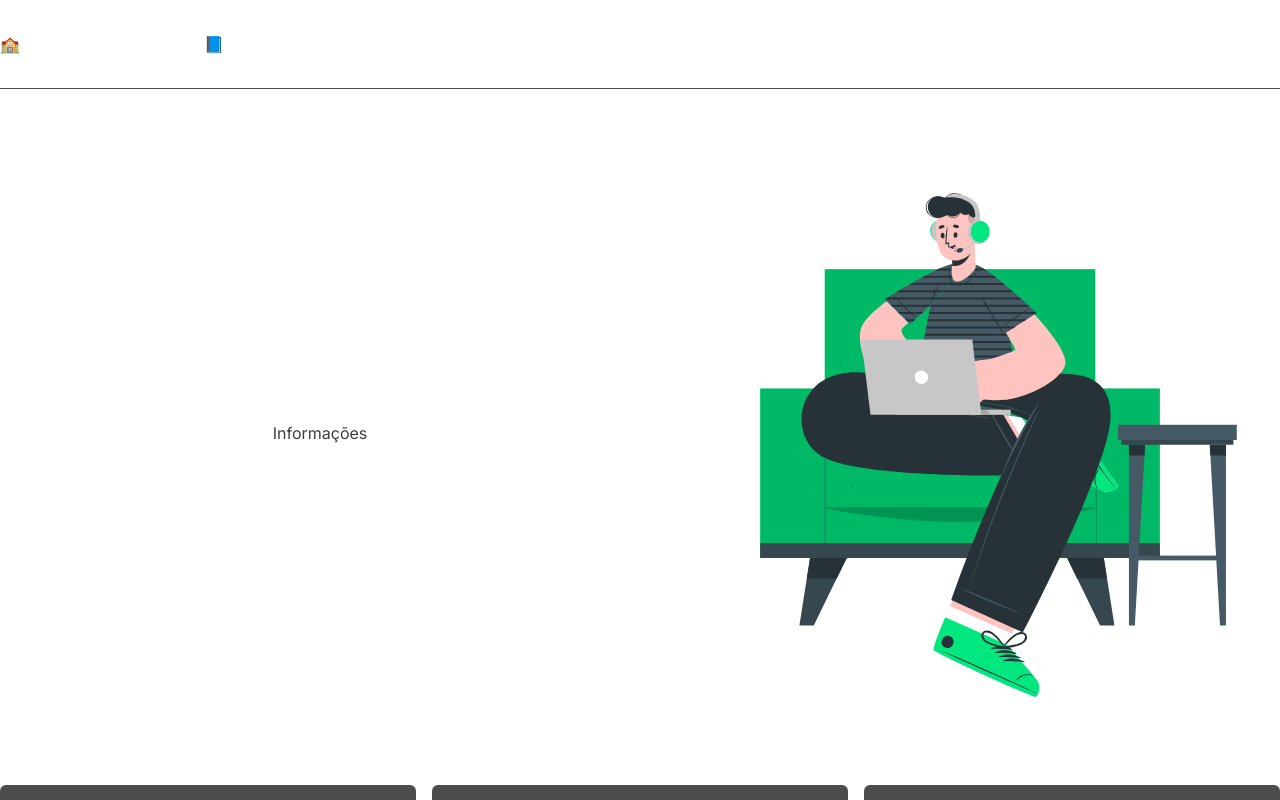
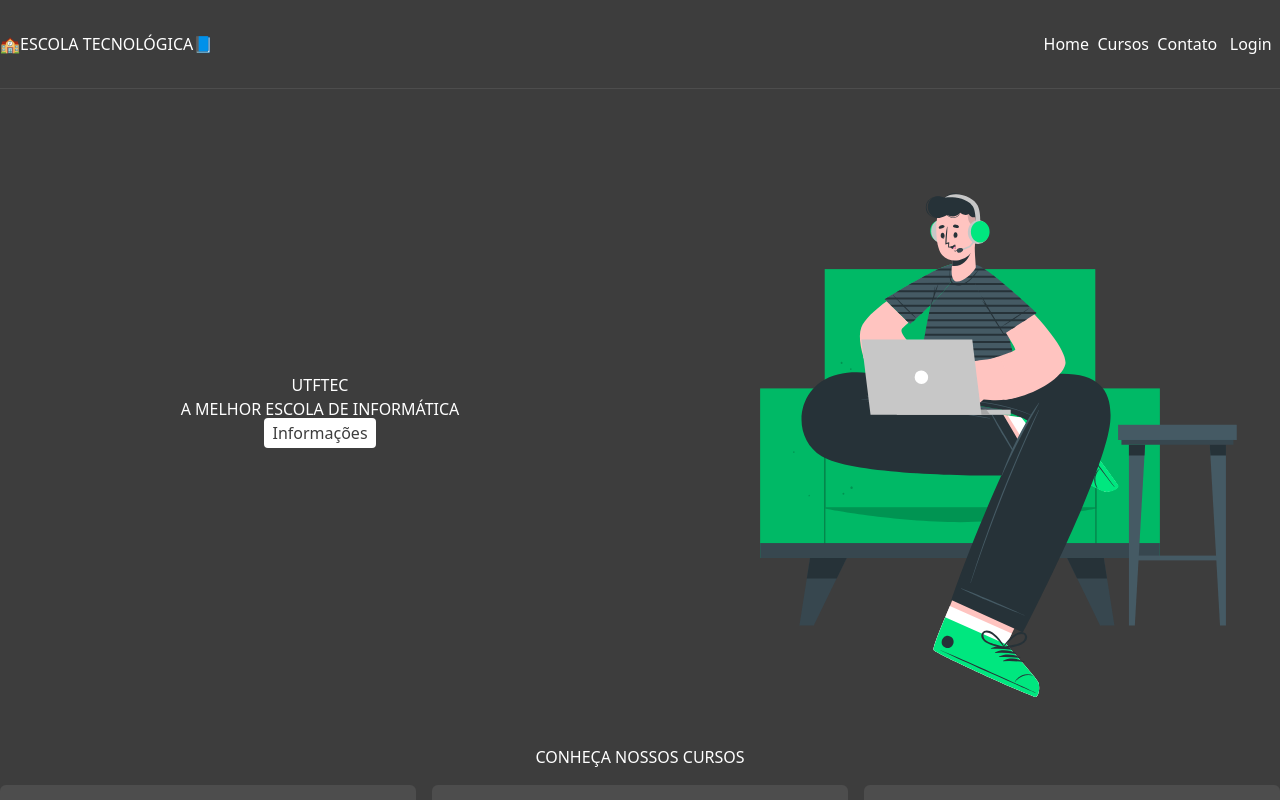
Before and after one commit to JefersonCopini/aulasDSW2023, a Next.js app: page / in a window 1280 px wide. Shown: the top 800 px of the page. Built offline with nearby package versions, Linux system fonts and the light colour scheme.

Commit message:
Fix; Layout.tsx corrigido

```diff
--- a/app/layout.tsx
+++ b/app/layout.tsx
@@ -16,7 +16,7 @@ export default function RootLayout({
 }) {
   return (
     <html lang="en">
-      <body className={inter.className}>{children}</body>
+      <body className="max-w-[1440px] m-auto bg-[#3d3d3d]">{children}</body>
     </html>
   )
 }
```
